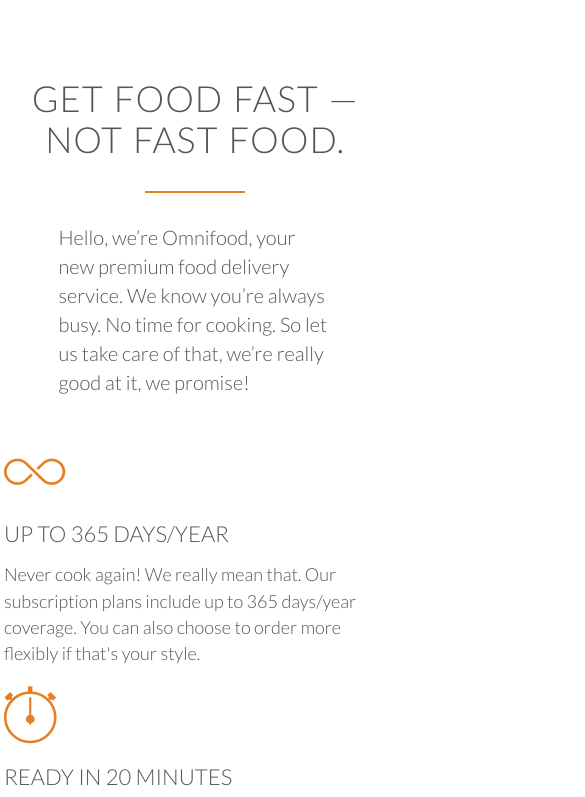
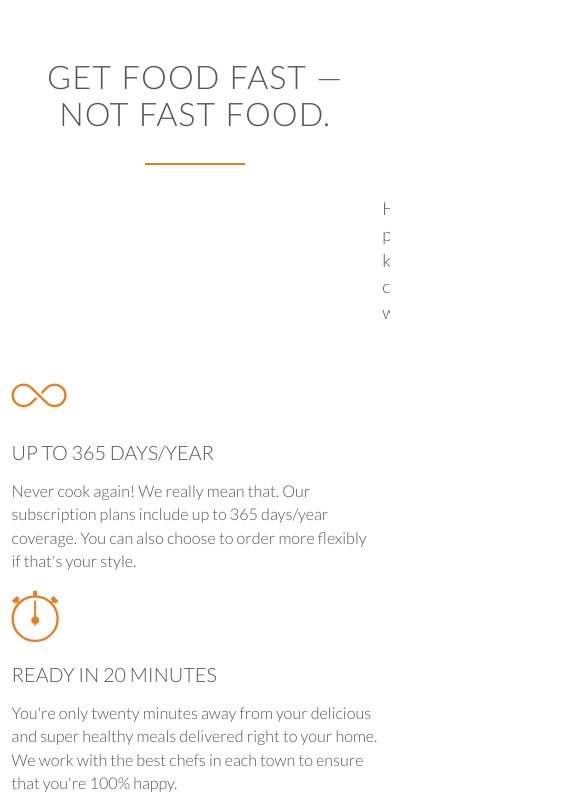
Before and after one commit to EddieBenji/LandingPage, a plain HTML site: page index.html in a window 390 px wide. Shown: the part 846-1643 px from the top of the page, 585 px wide, since content can reach past the window. Drawn offline with Linux system fonts and the light colour scheme; files whose address does not match are found by name.

Commit message:
added some media queries. Not finished yet.

```diff
--- a/index.html
+++ b/index.html
@@ -1,6 +1,7 @@
 <!DOCTYPE html>
 <html lang="en">
 <head>
+    <meta name="viewport" content="width=device-width, initial-scale=1.0">
     <meta charset="UTF-8">
 
     <!--styles-->
@@ -8,6 +9,7 @@
     <link rel="stylesheet" type="text/css" href="vendors/css/grid.css">
     <link rel="stylesheet" type="text/css" href="vendors/css/ionicons.min.css">
     <link rel="stylesheet" type="text/css" href="resources/css/style.css">
+    <link rel="stylesheet" type="text/css" href="resources/css/queries.css">
     <link href='http://fonts.googleapis.com/css?family=Lato:100,300,400,300italic' rel='stylesheet' type='text/css'>
 
     <title>Omnifood</title>
--- /dev/null
+++ b/resources/css/queries.css
@@ -0,0 +1,39 @@
+/* Big tablets to 1200px (widths smaller than the 1140px row) */
+@media only screen and (max-width: 1200px) {
+
+    .hero-text-box {
+        width: 100%;
+        padding: 0 2%;
+    }
+
+    .row {
+        padding: 0 2%;
+    }
+
+}
+
+/* Small tablets to big tablets (from 768 to 1023px) */
+@media only screen and (max-width: 1023px) {
+    body {
+        font-size: 18px;
+    }
+
+    section {
+        padding: 60px 0;
+    }
+
+    .long-copy {
+        width: 80%;
+        margin-left: 100%;
+    }
+}
+
+/* Small phones to small tablets (from 481 to 767px) */
+@media only screen and (max-width: 767px) {
+
+}
+
+/* Small phones (from 0 to 480px) */
+@media only screen and (max-width: 480px) {
+
+}
```
